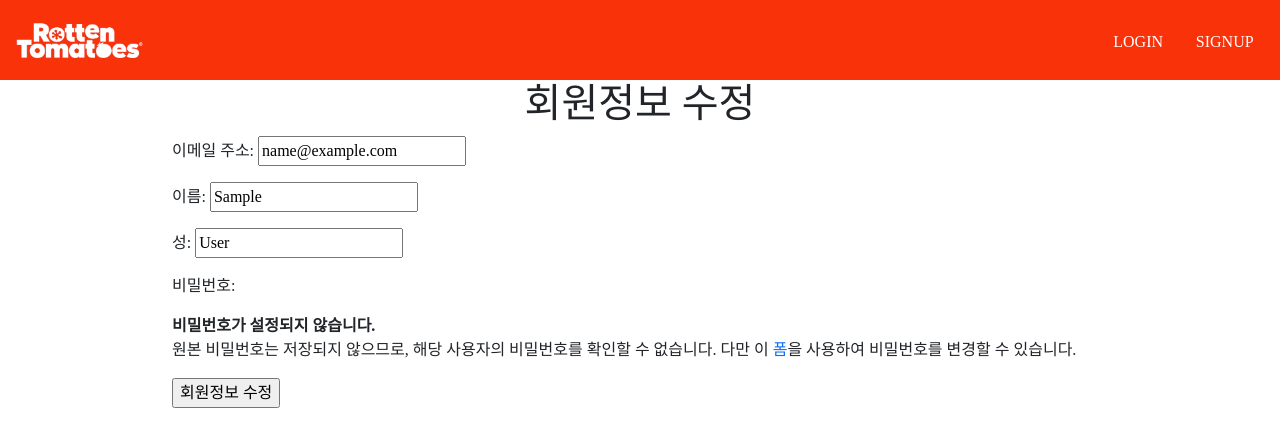
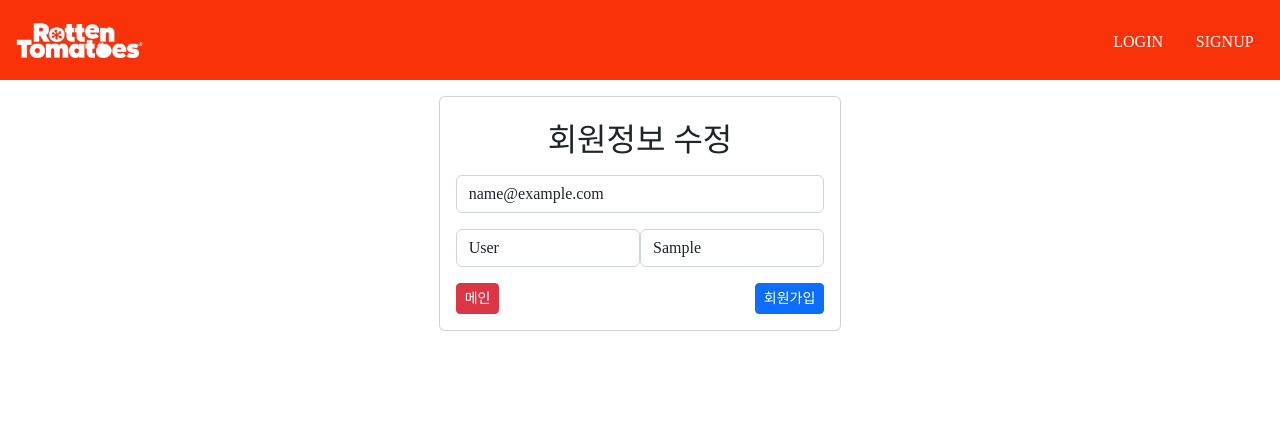
Before and after one commit to rabBit64/movie_review, a Django app: page /accounts/update/ in a window 1280 px wide. Shown: the top 447 px of the page. Run offline with Django 3.2, Linux system fonts and the light colour scheme; the visitor is signed in with stand-in values (Sample User, id 1); some libraries are stand-ins or nearby versions; some web fonts are replaced.

Commit message:
Revise update

```diff
--- a/accounts/forms.py
+++ b/accounts/forms.py
@@ -64,6 +64,33 @@ class CustomUserCreationForm(UserCreationForm):
 
 
 class CustomUserChangeForm(UserChangeForm):
+    email = forms.EmailField(
+        label='이메일',
+        widget=forms.TextInput(
+            attrs={
+                'class': 'form-control',
+                'placeholder': '이메일',
+            }
+        )
+    )
+    first_name = forms.CharField(
+        label='이름',
+        widget=forms.TextInput(
+            attrs={
+                'class': 'form-control',
+                'placeholder': '이름',
+            }
+        )
+    )
+    last_name = forms.CharField(
+        label='성',
+        widget=forms.TextInput(
+            attrs={
+                'class': 'form-control',
+                'placeholder': '성',
+            }
+        )
+    )
     class Meta(UserChangeForm.Meta):
         model = get_user_model()
         fields = ('email', 'first_name', 'last_name',)
--- a/accounts/templates/accounts/update.html
+++ b/accounts/templates/accounts/update.html
@@ -2,14 +2,59 @@
 {% block title %}회원정보 수정{% endblock title %}
 {% block style %}{% endblock style %}
 {% block body %}
-<div class="container w-75 m-auto">
-  <h1 class="text-center">회원정보 수정</h1>
-  <form action="{% url 'accounts:update' %}" method="POST">
-    {% csrf_token %}
-    {% include 'error.html' %}
-    {{ form.as_p }}
-    <input type="submit" value="회원정보 수정">
-  </form>
+<div class="container m-auto mt-3 col-lg-4 col-sm-6 col-12">
+  <div class="card">
+    <div class="card-body">
+      <h2 class="card-title text-center mt-2">회원정보 수정</h2>
+      <form action="{% url 'accounts:update' %}" method="POST" class="needs-validation mt-3" novalidate>
+        {% csrf_token %}
+        {% include 'error.html' %}
+        <div class="mb-3">
+          {{ form.email }}
+          <div class="invalid-feedback">
+            이메일을 입력하세요
+          </div>
+        </div>
+        <div class="d-flex">
+          <div class="mb-3">
+            {{ form.last_name }}
+            <div class="invalid-feedback">
+              성을 입력하세요
+            </div>
+          </div>
+          <div class="mb-3">
+            {{ form.first_name }}
+            <div class="invalid-feedback">
+              이름을 입력하세요
+            </div>
+          </div>
+        </div>
+        <div class="d-flex justify-content-between">
+          <a href="{% url 'reviews:index' %}" class="btn btn-sm btn-danger">메인</a>
+          <input type="submit" value="회원가입" class="btn btn-sm btn-primary">
+        </div>
+      </form>
+    </div>
+  </div>
 </div>
 {% endblock body %}
-{% block script %}{% endblock script %}
+{% block script %}
+(() => {
+  'use strict'
+
+  // Fetch all the forms we want to apply custom Bootstrap validation styles to
+  const forms = document.querySelectorAll('.needs-validation')
+
+  // Loop over them and prevent submission
+  Array.from(forms).forEach(form => {
+    form.addEventListener('submit', event => {
+      if (!form.checkValidity()) {
+        event.preventDefault()
+        event.stopPropagation()
+      }
+
+      form.classList.add('was-validated')
+    }, false)
+  })
+})()
+{% endblock script %}
```
